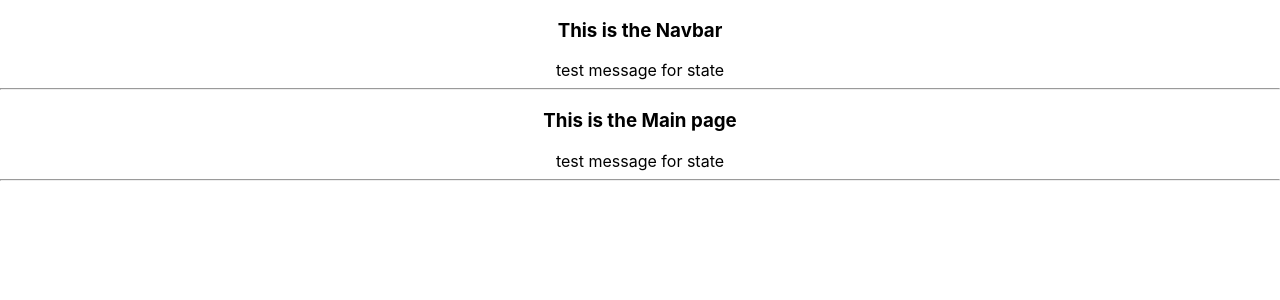
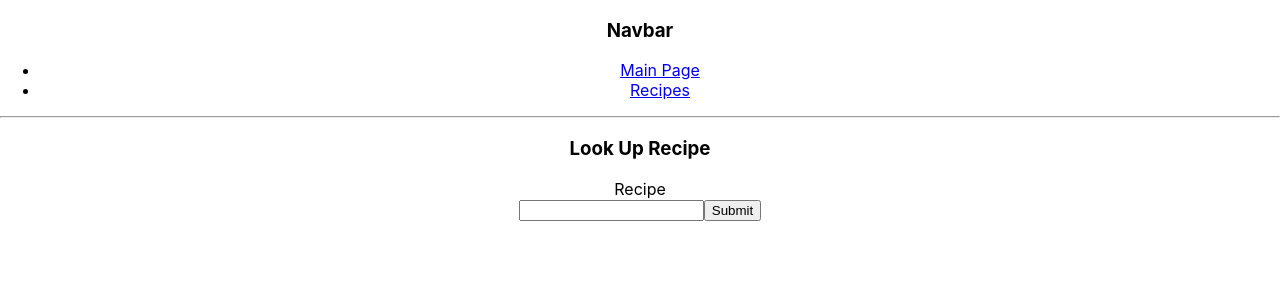
Before and after one commit to mikerawth/recipe-buyer-react, a React (Create React App) app: page /recipes in a window 1280 px wide. Shown: the top 300 px of the page. Built offline with nearby package versions, Linux system fonts and the light colour scheme.

Commit message:
have spoonacular api working with react-app on a basic level

```diff
--- a/package.json
+++ b/package.json
@@ -3,10 +3,12 @@
   "version": "0.1.0",
   "private": true,
   "dependencies": {
+    "axios": "^0.19.0",
     "react": "^16.8.6",
     "react-dom": "^16.8.6",
     "react-router-dom": "^5.0.1",
-    "react-scripts": "3.0.1"
+    "react-scripts": "3.0.1",
+    "typescript": "^3.5.3"
   },
   "scripts": {
     "start": "react-scripts start",
--- a/src/App.js
+++ b/src/App.js
@@ -1,22 +1,49 @@
 import React from 'react';
-import './App.css'
+import './App.css';
+import { Switch, Route } from 'react-router-dom'
 
+import FoodService from './services/FoodService'
 import Navbar from './components/navbar/Navbar'
 import Main from './components/main/Main'
+import RecipeSearch from './components/recipesearch/RecipeSearch';
+import RecipeSummary from './components/recipesummary/RecipeSummary'
 
 class App extends React.Component {
   constructor(props) {
     super(props)
     this.state = {
-      message: 'test message for state'
+      message: 'test message for state',
+      currentRecipeID: '',
     }
+    this.foodService = new FoodService()
+  }
+
+  setCurrentRecipe = (queryRecipeID) => {
+    this.setState({ currentRecipeID: queryRecipeID },
+      () => console.log(this.state.currentRecipeID))
   }
 
   render() {
     return (
       <div className="App">
         <Navbar message={this.state.message} />
-        <Main message={this.state.message} />
+        <Switch>
+          <Route exact path="/main" render={(props) =>
+            <Main
+              message={this.state.message}
+            />} />
+          <Route exact path="/recipes" render={(props) =>
+            <RecipeSearch
+              setCurrentRecipe={this.setCurrentRecipe}
+              currentRecipeID={this.state.currentRecipeID}
+            />} />
+          <Route exact path="/recipes/summary/:recipeID" render={(props) =>
+            <RecipeSummary
+              {...props}
+              currentRecipeID={this.state.currentRecipeID}
+              foodService={this.foodService}
+            />} />
+        </Switch>
       </div>
     );
   }
--- a/src/components/main/Main.js
+++ b/src/components/main/Main.js
@@ -1,12 +1,13 @@
 import React from 'react';
-import './main.css'
+import './main.css';
+
 
 function Main(props) {
 
   return (
     <div className="Main">
       <h3>This is the Main page</h3>
-      {props.message}
+
       <hr />
     </div>
   );
--- a/src/components/navbar/Navbar.js
+++ b/src/components/navbar/Navbar.js
@@ -1,12 +1,16 @@
 import React from 'react';
 import './navbar.css'
+import { NavLink } from 'react-router-dom'
 
 function Navbar(props) {
 
   return (
     <div className="Navbar">
-      <h3>This is the Navbar</h3>
-      {props.message}
+      <h3>Navbar</h3>
+      <ul>
+        <li><NavLink to="/main">Main Page</NavLink></li>
+        <li><NavLink to="/recipes">Recipes</NavLink></li>
+      </ul>
       <hr />
     </div>
   );
--- /dev/null
+++ b/src/components/recipesearch/RecipeSearch.js
@@ -0,0 +1,78 @@
+import React, { Component } from 'react';
+import { Link } from 'react-router-dom';
+import FoodService from '../../services/FoodService';
+
+class RecipeSearch extends Component {
+  constructor(props) {
+    super(props);
+    this.state = {
+      recipeName: '',
+      searchResults: [],
+    };
+    this.service = new FoodService();
+  }
+
+  handleChange = (e) => {
+    console.log("handle change is occurring")
+    this.setState({ [e.target.name]: e.target.value })
+  }
+
+  searchRecipe = (e) => {
+    console.log("searching for recipes")
+    e.preventDefault();
+    const rSearch = this.state.recipeName;
+    console.log(rSearch)
+
+
+    this.service.searchRecipes(rSearch)
+      .then((searchResults) => {
+        console.log("state is changing")
+        this.setState({
+          searchResults: searchResults,
+        })
+      })
+
+  }
+
+  displayRecipeSearchResults = () => {
+    return this.state.searchResults.map((eachRecipe, i) => {
+      return (
+        <div key={i}>
+          <Link to={`recipes/summary/${eachRecipe.id}`}>
+            {/* <button onClick={() => this.props.setCurrentRecipe(eachRecipe.id)}> */}
+            {eachRecipe.title}
+            {/* </button> */}
+          </Link>
+        </div>
+      )
+    })
+  }
+
+
+
+  render() {
+    return (
+      <div>
+        <form onSubmit={this.searchRecipe}>
+
+          <h3>Look Up Recipe</h3>
+
+          <legend>Recipe</legend>
+          <input value={this.state.recipeName}
+            name="recipeName"
+            onChange={this.handleChange}
+          />
+
+          <button>Submit</button>
+
+        </form>
+
+
+        {console.log(this.state.searchResults)}
+        {this.displayRecipeSearchResults()}
+      </div>
+    )
+  }
+}
+
+export default RecipeSearch;
--- /dev/null
+++ b/src/components/recipesummary/RecipeSummary.js
@@ -0,0 +1,49 @@
+import React, { Component } from 'react';
+
+
+class RecipeSummary extends React.Component {
+  constructor(props) {
+    super(props)
+    this.state = {
+      theTitle: "",
+      theSummary: "",
+    }
+
+  }
+
+  displayRecipeSummary = () => {
+    this.props.foodService.getRecipeSummary(this.props.match.params.recipeID)
+      .then((theThing) => {
+        console.log(theThing.title)
+        console.log(theThing.summary)
+        this.setState({
+          theTitle: theThing.title,
+          theSummary: theThing.summary
+        })
+      })
+  }
+
+
+
+  componentDidMount() {
+    this.displayRecipeSummary();
+  }
+
+  render() {
+    console.log(this.props)
+    return (
+      <div>
+        <div>
+          {this.state.theTitle}
+        </div>
+
+        <div>
+          {this.state.theSummary}
+        </div>
+      </div>
+    )
+  }
+
+}
+
+export default RecipeSummary;
--- /dev/null
+++ b/src/services/FoodService.js
@@ -0,0 +1,29 @@
+import axios from 'axios'
+
+
+class FoodService {
+  constructor() {
+    let service = axios.create({
+      baseURL: 'http://localhost:5000/api/spoonacular',
+      withCredentials: true,
+    });
+    this.service = service;
+  }
+
+
+  test = () => {
+    return 'test works'
+  }
+
+  searchRecipes = (query) => {
+    return this.service.get('/recipes/search/' + query)
+      .then(response => response.data)
+  }
+
+  getRecipeSummary = (recipeID) => {
+    return this.service.get(`/recipes/${recipeID}/summary`)
+      .then(response => response.data)
+  }
+}
+
+export default FoodService
```
Also changed, not shown: 1 other file (tests, documents, lock files or other folders).
